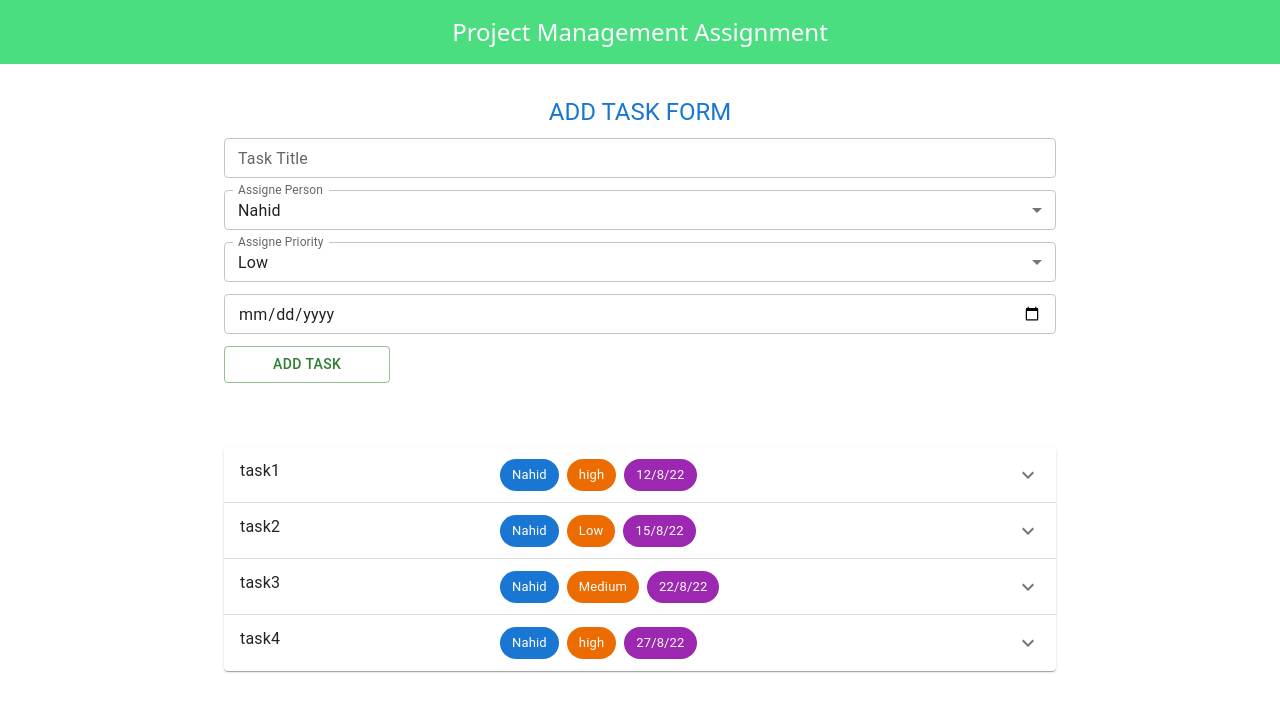
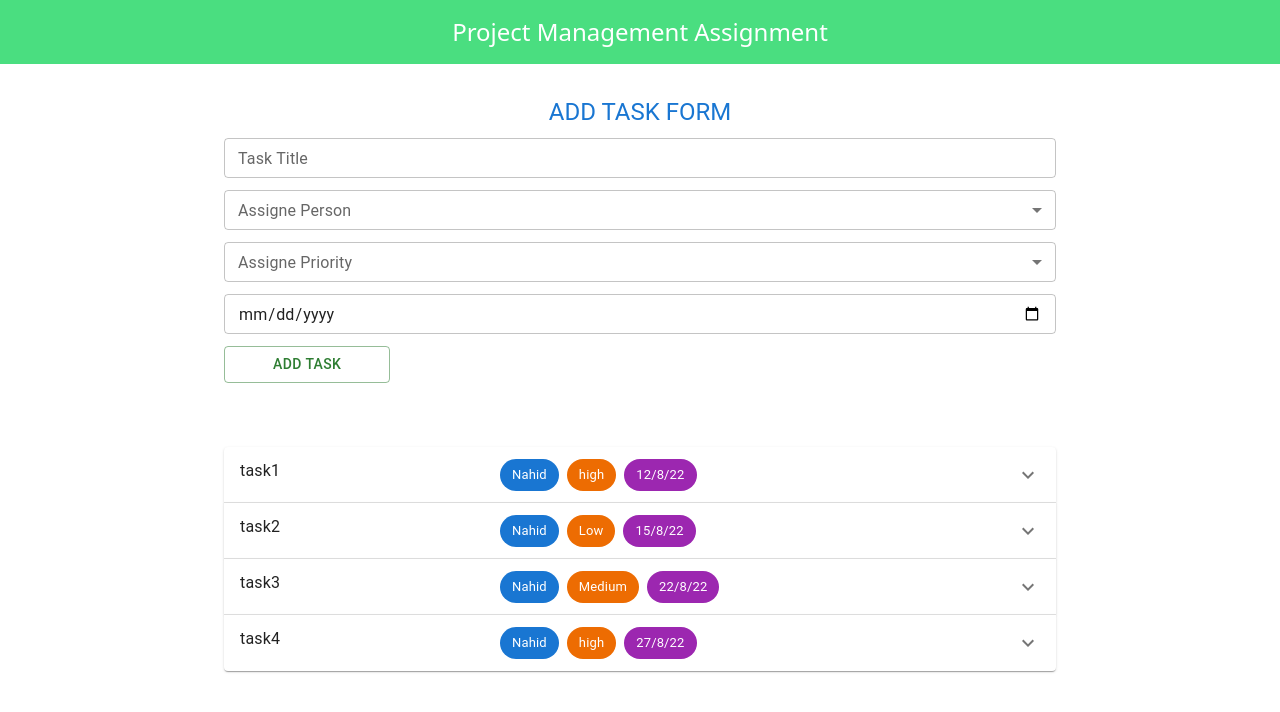
Before and after one commit to nahidnstu12/fullstack-army-frontend, a React (Vite) app: page / in a window 1280 px wide. Shown: the top 712 px of the page. Built offline with nearby package versions, Linux system fonts and the light colour scheme.

Commit message:
react-hook-form add

```diff
--- a/src/components/InputForm.jsx
+++ b/src/components/InputForm.jsx
@@ -8,6 +8,7 @@ import {
   MenuItem,
   TextField,
 } from "@mui/material";
+import {  Controller } from "react-hook-form";
 
 export const MUIInput = (props) => {
   return (
@@ -41,11 +42,7 @@ export const MUISelect = ({
   defaultValue,
   name,
 }) => {
-  // const [age, setAge] = React.useState('');
 
-  // const handleChange = (event) => {
-  //   setAge(event.target.value);
-  // };
   return (
     <FormControl sx={{ minWidth: 120 }} size="small">
       <InputLabel id="demo-select-small">{label}</InputLabel>
@@ -72,3 +69,64 @@ export const MUISelect = ({
     </FormControl>
   );
 };
+
+
+
+export const FormInputDropdown = ({
+  name,
+  control,
+  label,
+  options
+}) => {
+  const generateSingleOptions = () => {
+    return options.map((option) => {
+      return (
+        <MenuItem key={option.id} value={option.id ?? " "}>
+          {option.name}
+        </MenuItem>
+      );
+    });
+  };
+
+  return (
+    <FormControl size={"small"} sx={{ minWidth: 120 }}>
+      <InputLabel id="demo-select-small">{label}</InputLabel>
+      <Controller
+        render={({ field: { onChange, value } }) => (
+          <Select onChange={onChange} value={value ?? ""} labelId="demo-select-small"
+          id="demo-select-small">
+            {generateSingleOptions()}
+          </Select>
+        )}
+        control={control}
+        name={name}
+      />
+    </FormControl>
+  );
+};
+
+export const FormInputText = ({ name, control, label, type="text" }) => {
+  return (
+    <Controller
+      name={name}
+      control={control}
+      render={({
+        field: { onChange, value },
+        fieldState: { error },
+        formState,
+      }) => (
+        <TextField
+          helperText={error ? error.message : null}
+          size="small"
+          error={!!error}
+          onChange={onChange}
+          value={value}
+          fullWidth
+          label={label}
+          variant="outlined"
+          type={type}
+        />
+      )}
+    />
+  );
+};
--- a/src/components/ProjectForm.jsx
+++ b/src/components/ProjectForm.jsx
@@ -1,60 +1,76 @@
 import { Box, Typography } from "@mui/material";
 import React, { useReducer } from "react";
 import { priority, users } from "../data";
-import { MUIButton, MUIDateInput, MUIInput, MUISelect } from "./InputForm";
+import {
+  MUIButton,
+  MUIDateInput,
+  MUIInput,
+  FormInputDropdown,
+  MUISelect,
+  FormInputText,
+} from "./InputForm";
+import { useForm } from "react-hook-form";
 
+const defaultValues = {
+  task_title: "",
+  task_user: "",
+  task_priority: "",
+  task_date: "",
+};
 export default function TaskForm() {
-  const [formInput, setFormInput] = useReducer(
-    (state, newState) => ({ ...state, ...newState }),
-    {
-      task_title: "",
-      task_user: "",
-      task_priority: "",
-      task_date: "",
-    }
-  );
-  const handleInput = (evt) => {
-    const name = evt.target.name;
-    const newValue = evt.target.value;
-    setFormInput({ [name]: newValue });
+  const { handleSubmit, reset, control, setValue, watch } =
+    useForm(defaultValues);
+
+  const onSubmit = (data) => {
+    console.log(data);
   };
-  const handleSubmit = evt => {
-    evt.preventDefault();
 
-    let data = { formInput };
-
-    console.log({data});
-  };
   return (
     <Box sx={{ display: "flex", gap: "10px", flexDirection: "column" }}>
       <Typography variant="h5" align="center" color={"primary"}>
         ADD TASK FORM
       </Typography>
-      <form onSubmit={handleSubmit} className={"flex flex-col gap-3"}>
-        <MUIInput label={"Task Title"} fullWidth name={"task_title"} onChange={handleInput}/>
-        <MUISelect
+      <form onSubmit={handleSubmit(onSubmit)} className={"flex flex-col gap-3"}>
+        {/* <MUIInput
+          label={"Task Title"}
+          fullWidth
+          name={"task_title"}
+          onChange={handleInput}
+        /> */}
+        <FormInputText
+          name={"task_title"}
+          control={control}
+          label={"Task Title"}
+          fullWidth
+        />
+
+        <FormInputDropdown
+          name={"task_user"}
           label={"Assigne Person"}
+          control={control}
           options={users}
-          name={"task_user"}
-          onChange={handleInput}
-          defaultValue={formInput.task_user || 1}
         />
-        <MUISelect
+        <FormInputDropdown
+          name={"task_priority"}
           label={"Assigne Priority"}
+          control={control}
           options={priority}
-          name={"task_priority"}
-          onChange={handleInput}
-          defaultValue={formInput.task_priority || 1}
-          optionValueProp={'id'}
-          optionTitleProp={['name']}
         />
-        <MUIInput type="date" name={"task_date"} onChange={handleInput}/>
+
+        {/* <MUIInput type="date" name={"task_date"} onChange={handleInput} /> */}
+        <FormInputText
+          type="date"
+          name={"task_date"}
+          control={control}
+          fullWidth
+        />
+
         <MUIButton
           variant="outlined"
           color="success"
           sx={{ width: "20%" }}
           label={"Add Task"}
-          type="submit"
+          type={"submit"}
         />
       </form>
     </Box>
--- a/src/components/ProjectLists.jsx
+++ b/src/components/ProjectLists.jsx
@@ -23,6 +23,8 @@ export default function ProjectLists() {
         <Accordion
           expanded={expanded === "panel" + item.id}
           onChange={handleChange("panel" + item.id)}
+          key={item.id}
+
         >
           <AccordionSummary
             expandIcon={<ExpandMoreIcon />}
@@ -53,7 +55,7 @@ export default function ProjectLists() {
             <Box className="my-5">
               {
                 item?.subtasks?.map((subtask) => (
-                  <Box className="flex justify-between gap-4 my-2" key={item.id}>
+                  <Box className="flex justify-between gap-4 my-2" key={subtask.id}>
                     <Typography sx={{ width: "33%", flexShrink: 0 }}>
                       {subtask.title}
                     </Typography>
```
